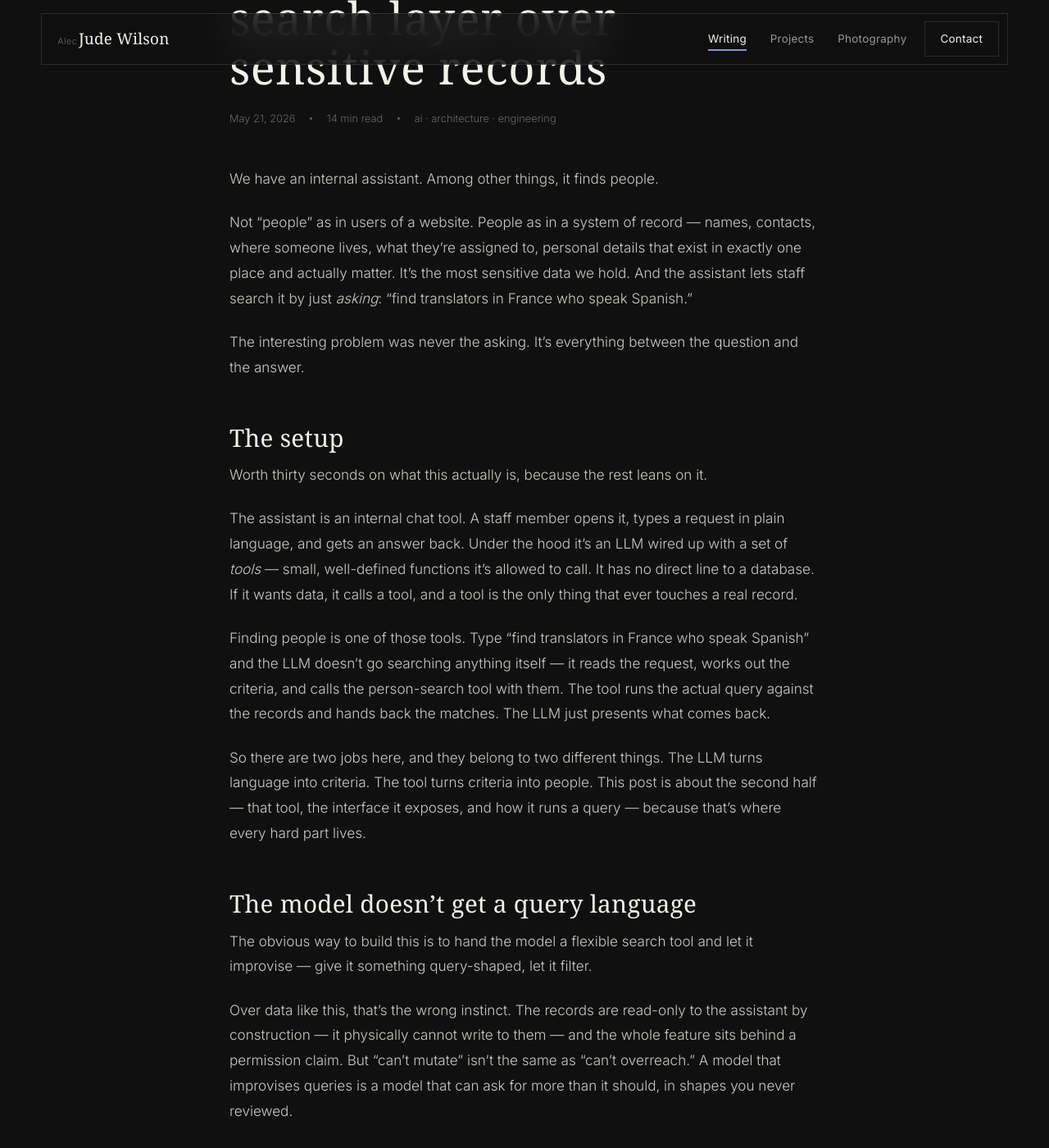
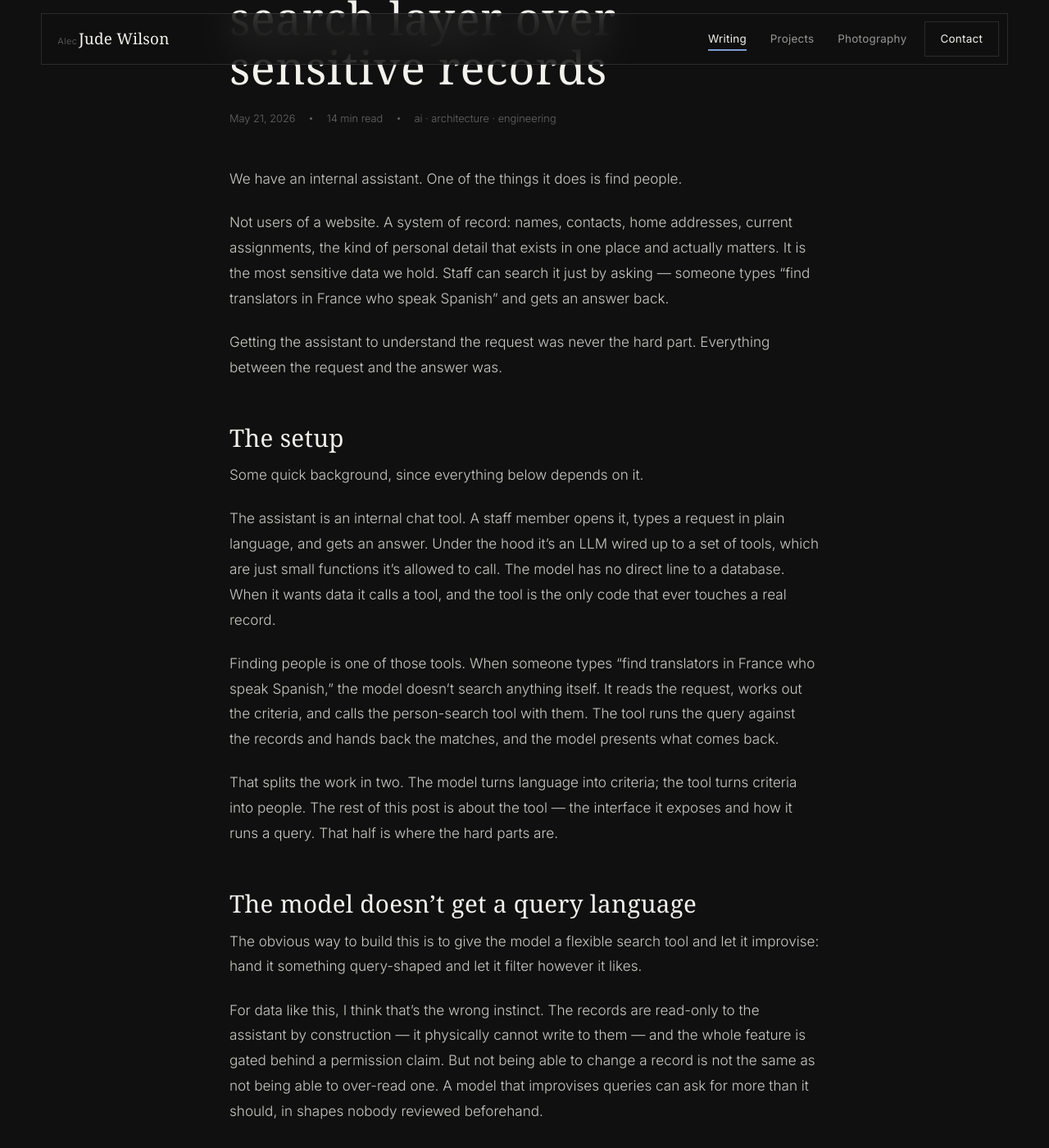
Before and after one commit to alechash/judes.club, a Jekyll site: the page built from _posts/2026-05-21-the-llm-never-writes-the-query.md, in a window 1280 px wide and 1400 px high, scrolled down 316 px. Shown: the whole window at 82% size. Built offline with Jekyll 4.4.1, drawn with Linux system fonts in a browser that asks for light colours; some web fonts are replaced; some of the changed text lies outside the part shown.

Commit message:
Added blog post and fixed mobile home page layout

````diff
--- a/_posts/2026-05-21-the-llm-never-writes-the-query.md
+++ b/_posts/2026-05-21-the-llm-never-writes-the-query.md
@@ -9,54 +9,54 @@
   query itself.
 ---
 
-We have an internal assistant. Among other things, it finds people.
+We have an internal assistant. One of the things it does is find people.
 
-Not "people" as in users of a website. People as in a system of record — names, contacts, where someone lives, what they're assigned to, personal details that exist in exactly one place and actually matter. It's the most sensitive data we hold. And the assistant lets staff search it by just *asking*: "find translators in France who speak Spanish."
+Not users of a website. A system of record: names, contacts, home addresses, current assignments, the kind of personal detail that exists in one place and actually matters. It is the most sensitive data we hold. Staff can search it just by asking — someone types "find translators in France who speak Spanish" and gets an answer back.
 
-The interesting problem was never the asking. It's everything between the question and the answer.
+Getting the assistant to understand the request was never the hard part. Everything between the request and the answer was.
 
 ## The setup
 
-Worth thirty seconds on what this actually is, because the rest leans on it.
+Some quick background, since everything below depends on it.
 
-The assistant is an internal chat tool. A staff member opens it, types a request in plain language, and gets an answer back. Under the hood it's an LLM wired up with a set of *tools* — small, well-defined functions it's allowed to call. It has no direct line to a database. If it wants data, it calls a tool, and a tool is the only thing that ever touches a real record.
+The assistant is an internal chat tool. A staff member opens it, types a request in plain language, and gets an answer. Under the hood it's an LLM wired up to a set of tools, which are just small functions it's allowed to call. The model has no direct line to a database. When it wants data it calls a tool, and the tool is the only code that ever touches a real record.
 
-Finding people is one of those tools. Type "find translators in France who speak Spanish" and the LLM doesn't go searching anything itself — it reads the request, works out the criteria, and calls the person-search tool with them. The tool runs the actual query against the records and hands back the matches. The LLM just presents what comes back.
+Finding people is one of those tools. When someone types "find translators in France who speak Spanish," the model doesn't search anything itself. It reads the request, works out the criteria, and calls the person-search tool with them. The tool runs the query against the records and hands back the matches, and the model presents what comes back.
 
-So there are two jobs here, and they belong to two different things. The LLM turns language into criteria. The tool turns criteria into people. This post is about the second half — that tool, the interface it exposes, and how it runs a query — because that's where every hard part lives.
+That splits the work in two. The model turns language into criteria; the tool turns criteria into people. The rest of this post is about the tool — the interface it exposes and how it runs a query. That half is where the hard parts are.
 
 ## The model doesn't get a query language
 
-The obvious way to build this is to hand the model a flexible search tool and let it improvise — give it something query-shaped, let it filter.
+The obvious way to build this is to give the model a flexible search tool and let it improvise: hand it something query-shaped and let it filter however it likes.
 
-Over data like this, that's the wrong instinct. The records are read-only to the assistant by construction — it physically cannot write to them — and the whole feature sits behind a permission claim. But "can't mutate" isn't the same as "can't overreach." A model that improvises queries is a model that can ask for more than it should, in shapes you never reviewed.
+For data like this, I think that's the wrong instinct. The records are read-only to the assistant by construction — it physically cannot write to them — and the whole feature is gated behind a permission claim. But not being able to change a record is not the same as not being able to over-read one. A model that improvises queries can ask for more than it should, in shapes nobody reviewed beforehand.
 
-So the LLM doesn't get a query language. It gets a **vocabulary**.
+So the model doesn't get a query language. It gets a vocabulary.
 
-Every criterion it can express is a small, declared object — a field, an operator, and a value:
+Every criterion it can express is a small declared object: a field, an operator, and a value.
 
 ```json
 { "field": "departments", "operator": "current",
   "value": { "departmentId": "…", "isManager": true } }
 ```
 
-It can't invent a field. It can't invent an operator. Anything it sends is validated against a registry of things we explicitly decided are searchable, *before* a single record is touched. The model is powerful at the edge — turning "translators in France" into the right criteria — and deliberately powerless about the shape of the search itself.
+It can't invent a field or an operator. Whatever it sends is validated against a registry of things we explicitly marked as searchable, and that happens before any record is read. The model does the clever part, turning "translators in France" into the right criteria, but it has no say in the shape of the search itself.
 
 ## Not everyone sees the same person
 
-There's a second reason the model can't have a query language, and it's the one that really settles it.
+There's a second reason, and for me it's the one that settles the question.
 
-Not everyone who uses the assistant sees the same things. Permissions here aren't "can you search people — yes or no." They're finer than that. Two people can run the *same* search and get back different fields on the same person, because a record is authorized piece by piece against the claims of whoever's asking. Some details are simply not yours to see — and which details depends entirely on who you are.
+Not everyone who uses the assistant sees the same things. Permissions here aren't a single yes-or-no on whether you can search people. They're finer-grained than that. Two people can run the same search and get back different fields on the same person, because each record is authorized piece by piece against the claims of whoever is asking. Some details just aren't yours to see, and which ones depends on who you are.
 
-A free-form query language has nowhere to put that. It lets any caller name any field, and then leans on the backend to quietly drop whatever they weren't cleared for — query shape by query shape, forever — while the model reasons in a vocabulary that isn't even valid for the person it's working for.
+A free-form query language has nowhere to put that. It lets any caller name any field and then relies on the backend to silently drop whatever they weren't cleared for, on every query, forever. Meanwhile the model is reasoning in a vocabulary that may not even be valid for the person it's working for.
 
-A declared registry is the chokepoint that fixes it. The fields are finite and known, so "what can *this* caller search?" is a question with an answer. You hand each user only the fields their claims allow, and the model can't form a criterion for a field that isn't in the vocabulary it was handed. The fields someone can't see aren't filtered out of their results after the fact. They were never offered to the model in the first place.
+A declared registry gives you one place to enforce it. The fields are finite and known, so "what can this caller search?" has an actual answer. You hand each user only the fields their claims allow, and the model can't form a criterion for a field it was never given. A field someone isn't cleared for doesn't get stripped out of their results after the fact. It was never put in front of the model to begin with.
 
 ## One definition, five jobs
 
-The old version of this tool had two parallel systems bolted together: about sixteen typed parameters for the fast path, and a stringly-typed JSON blob for everything else, with filter logic reflected out of attributes at runtime. Adding one new searchable field meant editing five files and hoping. Worse, the two halves disagreed about what "searchable" even meant.
+The old version of this tool had two parallel systems bolted together. There were about sixteen typed parameters for the fast path, plus a stringly-typed JSON blob for everything else, and the filter logic was reflected out of attributes at runtime. Adding one searchable field meant editing five files and hoping you got them consistent. The two halves didn't even agree on what "searchable" meant.
 
-The rewrite collapses all of it into a single idea: a **search field** is defined once, and that one definition does five jobs.
+The rewrite replaces all of that with one idea. A search field is defined once, and that single definition does five separate jobs.
 
 ```csharp
 SearchField.ObjectCollection<DepartmentAssignment>("departments")
@@ -95,27 +95,27 @@
 }
 ```
 
-Two implementations cover every field we have: a *scalar* field — one value on the record, a name or a date or a status — and an *object-collection* field — a list of sub-records, like assignments or languages, each with its own little shape. The registry is just a dictionary of these, keyed by name. Validating the model's input, generating the prompt text, building the query, choosing what to fetch, deciding the match — every one of those is the same loop over the same objects.
+Two implementations cover every field we have. A scalar field is one value on the record — a name, a date, a status. An object-collection field is a list of sub-records, like assignments or languages, each with its own small shape. The registry is a dictionary of these keyed by name. Generating the prompt text, validating the model's input, building the query, choosing what to fetch, deciding the match: each one is the same loop over the same objects.
 
-That matters for sensitive data more than it sounds like it should. When "what's searchable" and "what's fetchable" come from the same definition, you can't accidentally pull a field you never meant to expose. The blast radius of a mistake is one definition.
+This matters for sensitive data more than it might sound. Because "what is searchable" and "what is fetchable" come from the same definition, you can't accidentally fetch a field you never meant to expose. And if you do get something wrong, it's wrong in exactly one place.
 
 ## Two phases, and a hard limit
 
-The two-phase split isn't a preference. The data forces it.
+The search runs in two phases. That wasn't a design preference; the shape of the data rules out anything simpler.
 
-There are somewhere around **8–10 million** person records, and each one carries **hundreds of fields**. Nothing queries that shape in a single shot. The search index — the thing that can scan all ten million quickly — only covers a *slice* of those fields: the common ones, the ones worth indexing. Everything else lives in the full record, invisible to a fast query.
+There are somewhere around **8–10 million** person records, and each one carries **hundreds of fields**. Nothing queries that shape in one shot. The search index — the thing that can scan all of those records quickly — only covers some of the fields: the common ones, the ones worth indexing. Everything else lives in the full record, where a fast query can't see it.
 
-So the search runs in two phases, split exactly along that line.
+So the search is split along exactly that line.
 
-**Phase 1** is a real query against the upstream service. It narrows on the indexed fields — location, department, team — server-side, across all ten million records at once. Its only job is to turn ten million into a small candidate set. It's also the only honest place to do that: you never want to pull a haystack of sensitive personal records into your own process to sift them.
+Phase 1 is a real query against the upstream service. It narrows on the indexed fields — location, department, team — server-side, across all ten million records at once. Its job is to turn ten million into a small candidate set, and the upstream service is the only sensible place to do that. You don't want to pull a haystack of sensitive personal records into your own process just to sift them.
 
-**Phase 2** takes that narrowed set, fetches the *full* records — un-indexed fields included — and evaluates the rest of the criteria in memory: the things the index can't express, like "*currently* in this department," with its start and end dates.
+Phase 2 takes that narrowed set, fetches the full records including the un-indexed fields, and evaluates the remaining criteria in memory. Those are the things the index can't express — "currently in this department," for instance, which depends on a start date and an end date.
 
-You couldn't fold this into one phase if you tried. You can't index hundreds of fields across ten million records and keep it fast, and you can't drag ten million full records into a process to sift them by hand. Each phase does the part it's actually capable of, and nothing else.
+Neither phase can do the other's job. You can't index hundreds of fields across ten million records and keep it fast, and you can't drag ten million full records into a process to filter them by hand. So each phase does the part it can and leaves the rest alone.
 
-The two phases have one rule between them that I care about more than speed: a Phase-1 narrowing must be **sound**. It's allowed to return too much. It is never allowed to drop a real match. If we can't push a criterion down without risking a false exclusion, we don't push it — Phase 2 verifies it instead. A search that quietly misses someone is worse than a slow one.
+There's one rule between the two phases that I care about more than speed: a Phase-1 narrowing has to be sound. It is allowed to return too much. It is not allowed to drop a real match. If we can't push a criterion down to Phase 1 without risking a false exclusion, we don't push it, and Phase 2 checks it instead. A slow search is annoying; a search that quietly misses someone is a real problem.
 
-That rule is why `TryContributeToPhase1` returns a `bool`. It doesn't mean "did this field contribute something" — it means "did it *fully* express this criterion server-side." The tool tracks that across every criterion:
+That rule is why `TryContributeToPhase1` returns a `bool`. The return value isn't "did this field contribute anything" — it's "did it fully express this criterion server-side." The tool tracks that across every criterion:
 
 ```csharp
 var needsPhase2 = false;
@@ -127,15 +127,15 @@
 }
 ```
 
-If every criterion pushes cleanly into the indexed query, `needsPhase2` stays `false` and Phase 2 is skipped outright — the Phase-1 result *is* the answer, and nothing gets enriched at all. The moment one criterion can't be fully expressed server-side — a temporal check, an un-indexed field, a compound object match — Phase 2 switches on, but only as a verification pass over an already-small set. The expensive path is opt-in, and the criteria themselves decide whether you're on it.
+If every criterion pushes cleanly into the indexed query, `needsPhase2` stays `false` and Phase 2 is skipped entirely. The Phase-1 result is already the answer, and nothing gets enriched. As soon as one criterion can't be fully expressed server-side — a temporal check, an un-indexed field, a compound object match — Phase 2 turns on, but only as a verification pass over a set that's already small. The expensive path is opt-in, and it's the criteria themselves that decide whether you're on it.
 
-And there's a ceiling. If Phase 1 still comes back with more than **2,000 candidates**, the tool doesn't fetch them. It stops and asks for a narrower search. Refusing to over-fetch is the feature. An assistant that will happily drag ten thousand people's full records into memory because the question was vague is not an assistant you want pointed at this data.
+There's also a ceiling. If Phase 1 comes back with more than **2,000 candidates**, the tool refuses to fetch them and asks for a narrower search instead. That refusal is deliberate. An assistant that will happily pull ten thousand people's full records into memory because someone asked a vague question isn't something you want pointed at this data.
 
 ## "Currently"
 
-The piece I'm happiest with is how ordinary words became precise.
+The part I'm happiest with is how some ordinary words ended up with precise meanings.
 
-"Who's in the translation department" and "who *used* to be in it" are different questions, and the entire difference is two dates on an assignment. So temporal scope is just an operator, and every object field with a start/end date gets the same five — `current`, `past`, `future`, `ever`, `never` — decided by one function:
+"Who's in the translation department" and "who used to be in it" are different questions, and the whole difference is two dates on an assignment. So temporal scope is just an operator. Every object field that has a start and end date gets the same five — `current`, `past`, `future`, `ever`, `never` — and one function decides them all:
 
 ```csharp
 bool InScope(Assignment a, SearchOperator op, DateOnly today) => op switch
@@ -163,24 +163,24 @@
 }
 ```
 
-That's what lets one field cover a whole family of questions. `{ departmentId: X }` is "in department X, any role." Add `isManager: true` and it tightens to "managing department X." Pick the operator `current` and it's "managing department X *right now*." Same field, same two functions — the model just names more members, or picks a different word.
+That's what lets a single field cover a whole family of questions. `{ departmentId: X }` means "in department X, any role." Add `isManager: true` and it narrows to "managing department X." Pick the operator `current` and it becomes "managing department X right now." It's the same field and the same two functions throughout — the model just names more members, or picks a different word.
 
-Evaluating the field end to end is then exactly what you'd expect: take the person's assignments, keep the ones `InScope` for the operator, and check whether any of them `Contains` the value. `Never` runs the identical check and flips the answer.
+Evaluating the field end to end is then about what you'd expect: take the person's assignments, keep the ones that are `InScope` for the operator, and check whether any of those `Contains` the value. `Never` runs the same check and flips the result.
 
-The LLM handles language. The code handles truth. That's the division of labour I want everywhere in this thing.
+That's the division of labour I want everywhere in this thing. The model deals with language; the code decides what's actually true.
 
 ## Read-only by construction
 
-None of the safety here is a runtime check bolted on at the end. It's structural.
+Most of the safety in this design isn't a runtime check added at the end. It comes from the structure.
 
-The tool has no write path — there's nothing to call. The feature is gated behind a claim, so it doesn't exist for people who shouldn't have it. The model can only name fields from a fixed registry, only use operators those fields declared, and only ever receive data those same definitions said to fetch. The candidate pool is capped. Every criterion is validated before any record is read.
+The tool has no write path, so there's nothing to call that could change a record. The feature is gated behind a claim, so it doesn't exist at all for people who shouldn't have it. The model can only name fields from a fixed registry, only use the operators those fields declared, and only receive the data those same definitions said to fetch. The candidate pool is capped. Every criterion is validated before any record is read.
 
-Put together, the model never gets to see anything it didn't ask for *by name* — and it can only ask in a vocabulary we wrote down on purpose.
+Add those up and the model never sees anything it didn't ask for by name, and it can only ask in a vocabulary we wrote down on purpose.
 
 ## Why build it this way
 
 It would have been faster to give the model a search box and move on. It usually is.
 
-But the thing being searched is a record of real people, and "the AI got a little too creative" is not an incident you want to explain about that kind of data. The declarative layer isn't there to be elegant — though it is nice that adding a field is now one block instead of five files. It's there so that the safe path and the only path are the same path.
+But the thing being searched is a record of real people, and "the AI got a little too creative" is not a sentence I want to say about that kind of data. The declarative layer wasn't built to be elegant, though it's a nice side effect that adding a field is now one block instead of five files. It was built so that the safe way to use the tool and the only way to use it are the same way.
 
-The model is the clever part. The data is not something you improvise around. Keeping those two facts in separate boxes is most of the design.
+The model is the clever part of this system. The data isn't something to improvise around. Most of the design is just keeping those two things apart.
````
Also changed, not shown: other parts of _posts/2026-05-21-the-llm-never-writes-the-query.md (+4 -4 lines).
